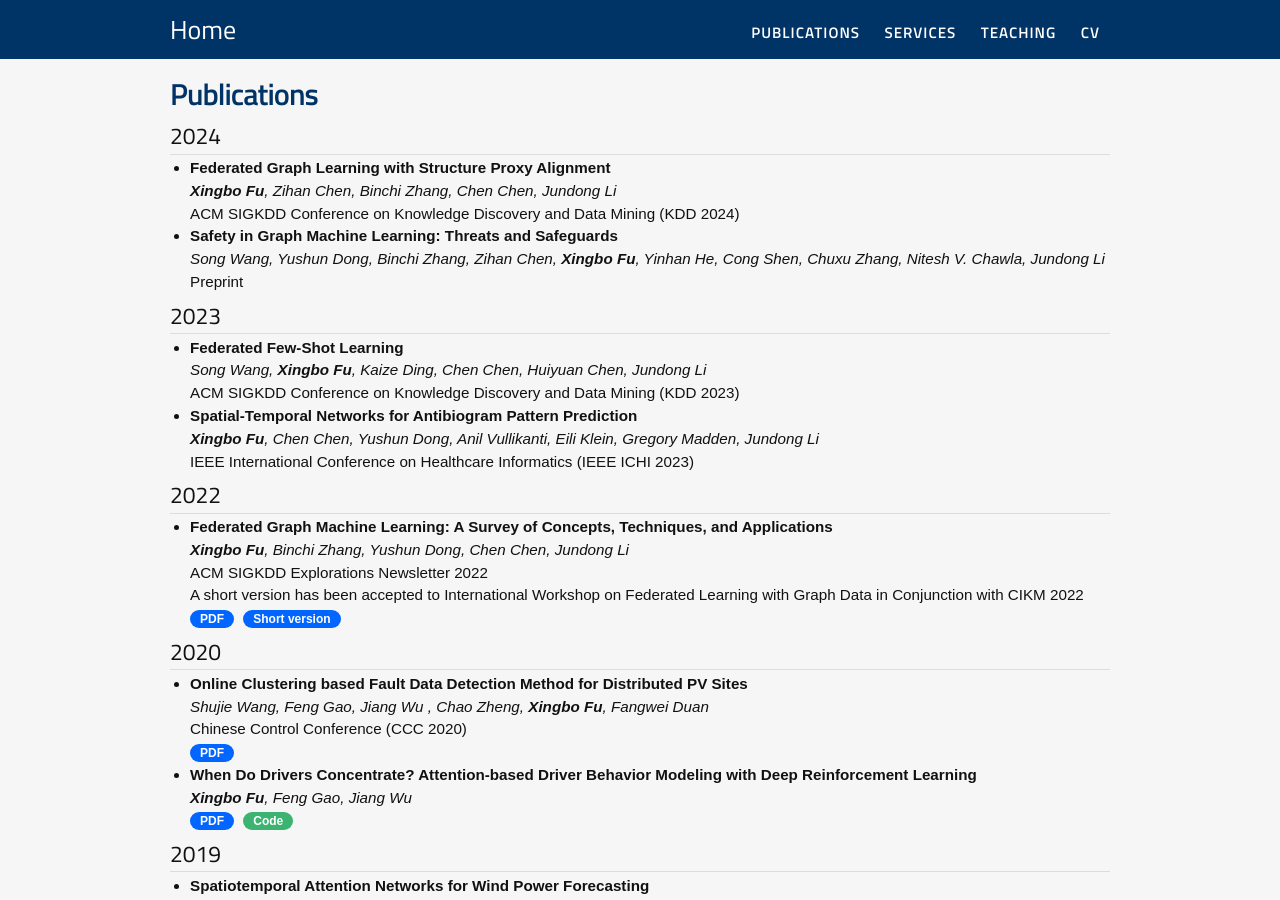
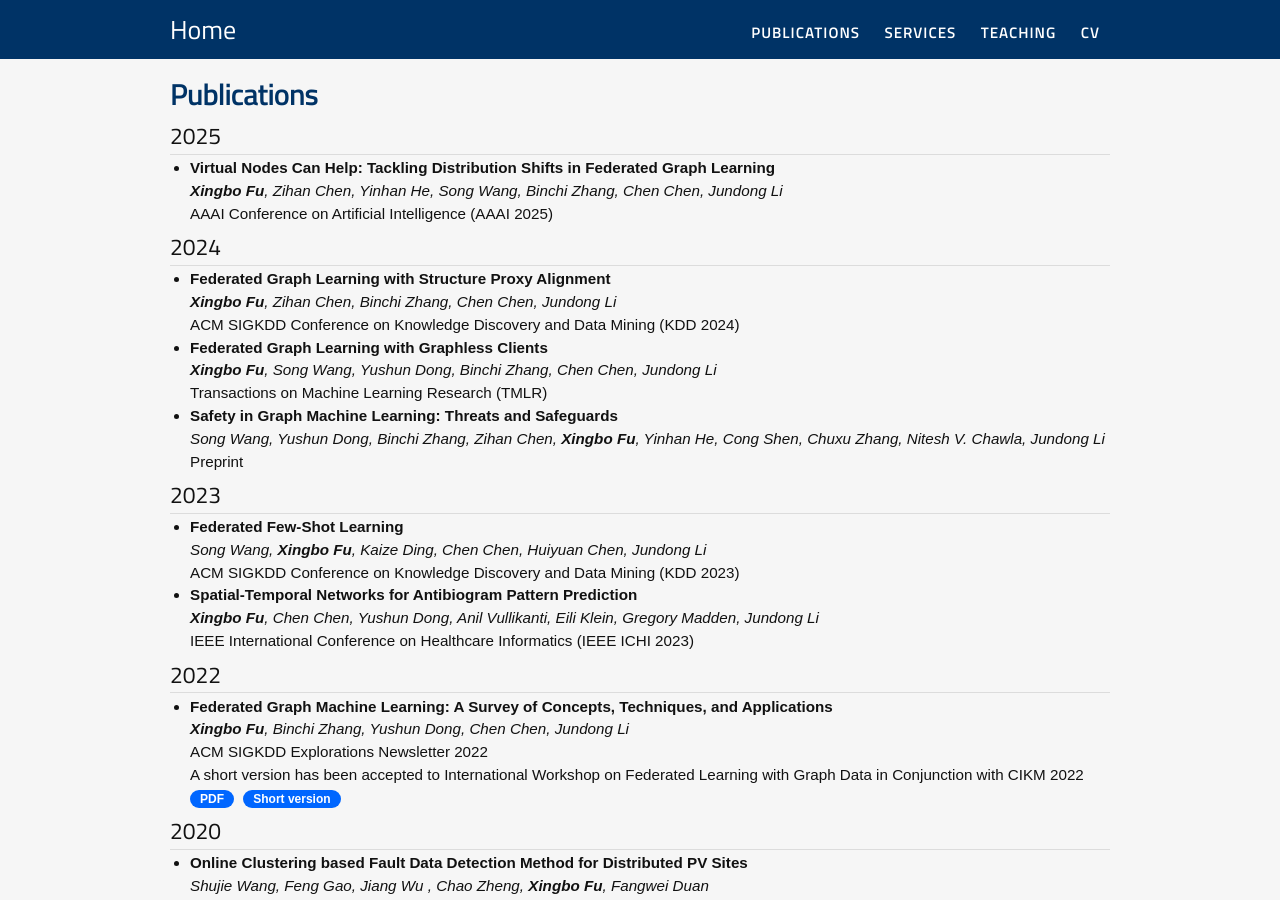
Before and after one commit to xbfu/xbfu.github.io, a Jekyll site: the page built from publications.md, in a window 1280 px wide and 900 px high. Built offline with Jekyll 4.4.1, drawn with Linux system fonts in a browser that asks for light colours; nearby versions of some CDN libraries.

Commit message:
Update publications.md

```diff
--- a/publications.md
+++ b/publications.md
@@ -5,12 +5,27 @@ permalink: /publications/
 subtitle: Publications - Xingbo Fu
 ---
 
+<h2>2025</h2>
+<ul>
+	<li>
+		<b>Virtual Nodes Can Help: Tackling Distribution Shifts in Federated Graph Learning</b><br>
+		<i><b>Xingbo Fu</b>, Zihan Chen, Yinhan He, Song Wang, Binchi Zhang, Chen Chen, Jundong Li</i><br>
+		AAAI Conference on Artificial Intelligence (AAAI 2025)<br>
+	</li>
+
+</ul>
+
 <h2>2024</h2>
 <ul>
 	<li>
 		<b>Federated Graph Learning with Structure Proxy Alignment</b><br>
 		<i><b>Xingbo Fu</b>, Zihan Chen, Binchi Zhang, Chen Chen, Jundong Li</i><br>
 		ACM SIGKDD Conference on Knowledge Discovery and Data Mining (KDD 2024)<br>
+	</li>
+	<li>
+		<b>Federated Graph Learning with Graphless Clients</b><br>
+		<i><b>Xingbo Fu</b>, Song Wang, Yushun Dong, Binchi Zhang, Chen Chen, Jundong Li</i><br>
+		Transactions on Machine Learning Research (TMLR)<br>
 	</li>
 	<li>
 		<b>Safety in Graph Machine Learning: Threats and Safeguards</b><br>
```
